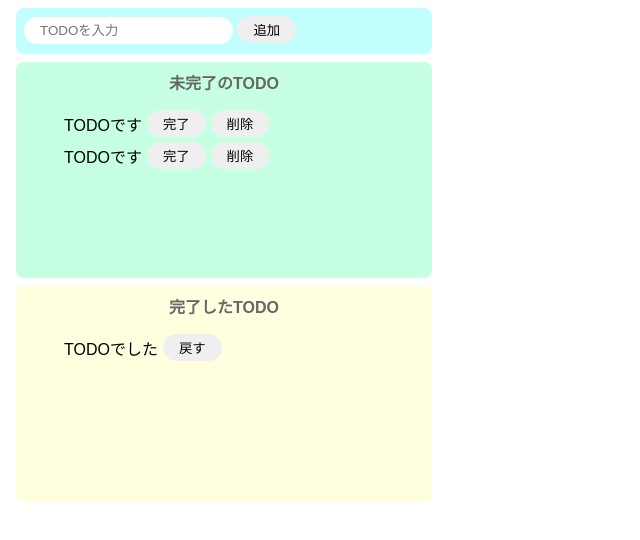
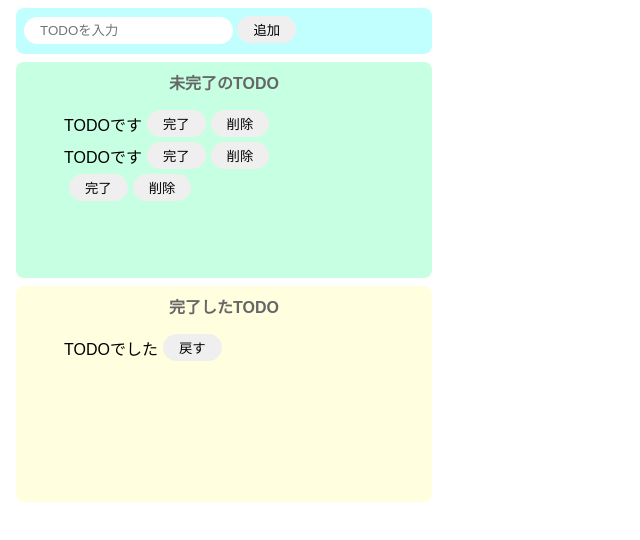
Before and after one commit to yuki-tomioka/udemy-react-primer-from-modern-js_to-do-app-vanilla-js, a website built with Parcel: page index.html in a window 1280 px wide. Both pictures are taken after a click on the button "追加". Shown: the whole page, without its empty margins (0-640 px from the left). Built offline with nearby package versions, Linux system fonts and the light colour scheme.

Commit message:
タスクの追加と削除

```diff
--- a/index.html
+++ b/index.html
@@ -7,12 +7,12 @@
 
   <body>
     <div class="input-area">
-      <input placeholder="TODOを入力" />
-      <button>追加</button>
+      <input id="add-text" placeholder="TODOを入力" />
+      <button id="add-button">追加</button>
     </div>
     <div class="incomplete-area">
       <p class="title">未完了のTODO</p>
-      <ul>
+      <ul id="incomplete-list">
         <li class="list-item">
           <div>TODOです</div>
           <button>完了</button>
--- a/src/index.js
+++ b/src/index.js
@@ -1 +1,43 @@
 import "./styles.css";
+
+const onClickAdd = () => {
+  // テキストボックスの値を入力し、初期化する
+  const inputText = document.getElementById("add-text").value;
+  document.getElementById("add-text").value = "";
+
+  // li作成
+  const li = document.createElement("li");
+  li.className = "list-item";
+
+  // div作成
+  const div = document.createElement("div");
+  div.innerText = inputText;
+
+  // button（完了）タグ作成
+  const completeButton = document.createElement("button");
+  completeButton.innerText = "完了";
+  completeButton.addEventListener("click", () => {
+    alert("完了");
+  });
+
+  // button（削除）タグ作成
+  const deleteButton = document.createElement("button");
+  deleteButton.innerText = "削除";
+  deleteButton.addEventListener("click", () => {
+    // 押された削除ボタンの親タグ（li）を未完了リストから削除
+    const deleteTarget = deleteButton.parentNode;
+    document.getElementById("incomplete-list").removeChild(deleteTarget);
+  });
+
+  // liタグの子要素に各要素を設定
+  li.appendChild(div);
+  li.appendChild(completeButton);
+  li.appendChild(deleteButton);
+
+  // 未完了のリストに追加
+  document.getElementById("incomplete-list").appendChild(li);
+};
+
+document
+  .getElementById("add-button")
+  .addEventListener("click", () => onClickAdd());
```
